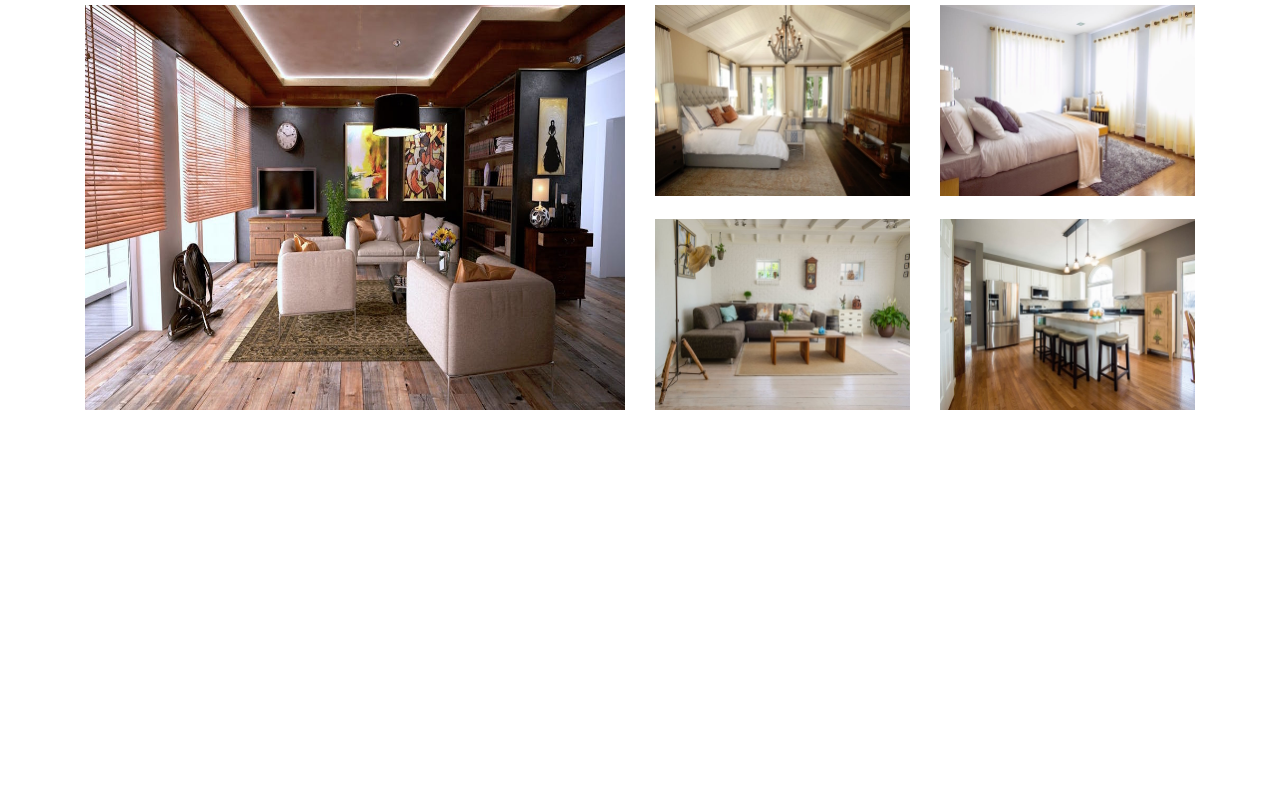
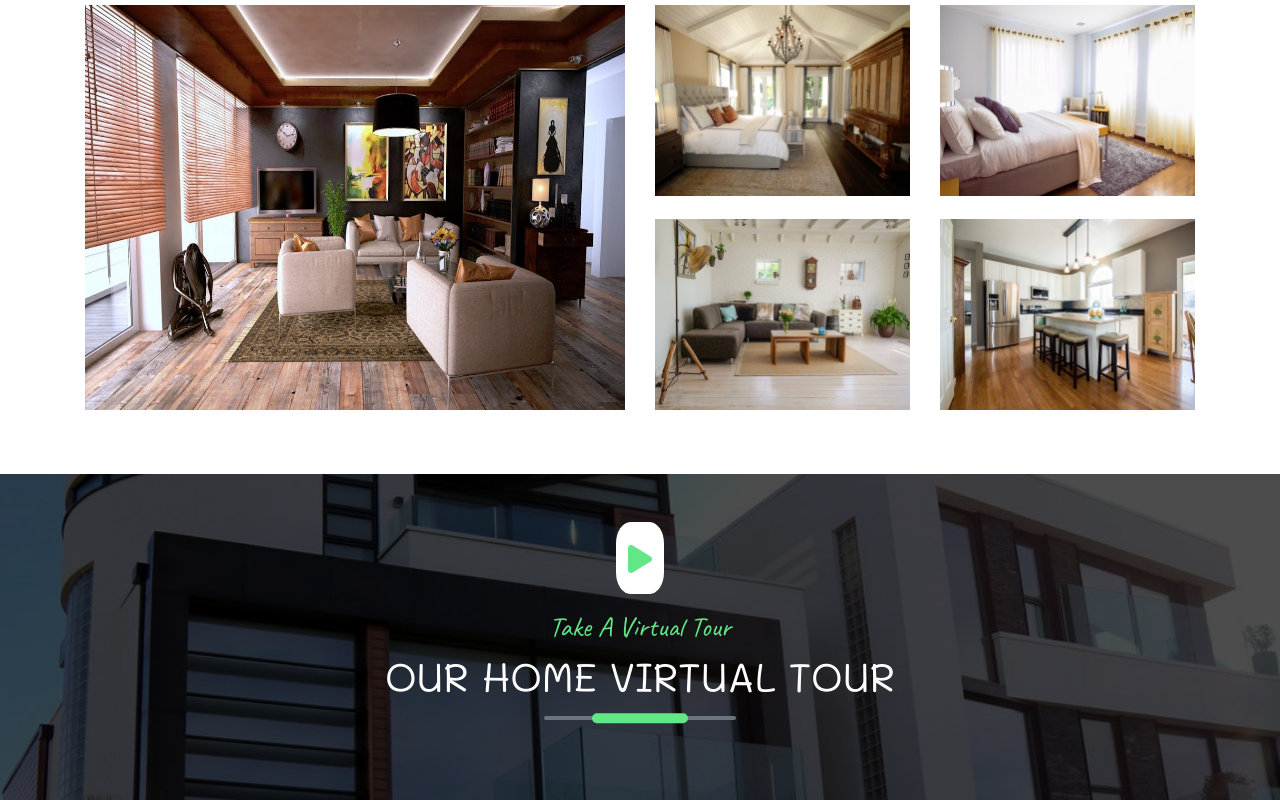
Before and after one commit to IgorZn/BT4adnCSS, a plain HTML site: page BS-Projects/05/index.html in a window 1280 px wide. Shown: the part 3355-4155 px from the top of the page. Before the commit the page ends 3829 px from the top, so only its background shows below. Drawn offline with Linux system fonts and the light colour scheme.

Commit message:
CSS Tutorial – Full Course Done: 18 - Card Project Next: 19 - Pseudo
Grid Layout challenge:
 - https://cssgridgarden.com/#ru

BT4
Project 05 - Rent
Done: 14
Next: 15

```diff
--- a/BS-Projects/05/css/main.css
+++ b/BS-Projects/05/css/main.css
@@ -156,7 +156,7 @@ body {
 
 
 /* services */
-.services {
+.services, #tour {
     background: linear-gradient(rgba(0,0,0,0.7),rgba(0,0,0,0.7)), url("../img/bannerBcg.jpeg") center/cover fixed no-repeat;
 }
 
@@ -256,3 +256,21 @@ body {
 .gallery-img-container:hover .gallery-info {
     transform: translate(-50%,0);
 }
+
+
+/* tour */
+.tour-icon {
+    color: var(--mainGreen);
+    margin-bottom: 1rem;
+    padding: 0.75rem;
+    background: var(--mainWhite);
+    border-radius: 30%;
+    font-size: 2rem;
+    cursor: pointer;
+    transition: all 1s linear;
+}
+
+.tour-icon:hover {
+    background: var(--mainGreen);
+    color: var(--mainWhite);
+}
--- a/BS-Projects/05/index.html
+++ b/BS-Projects/05/index.html
@@ -532,6 +532,25 @@
 </section>
 
 
+<!-- virtual tour -->
+<section id="tour" class="py-5">
+    <div class="container">
+        <div class="row">
+            <div class="col text-center mb-3">
+                <span class="tour-icon d-inline-block">
+                    <i class="fas fa-play"></i>
+                </span>
+                <h3 class="text-green text-slant text-capitalize">take a virtual tour</h3>
+                <h1 class="text-uppercase text-white">our home virtual tour</h1>
+                <div class="title-underline my-3 bg-secondary">
+                    <div class="title-underline__center"></div>
+                </div>
+            </div>
+        </div>
+    </div>
+</section>
+
+
 <!-- SCRIPTS -->
 
 <!-- jquery -->
```
